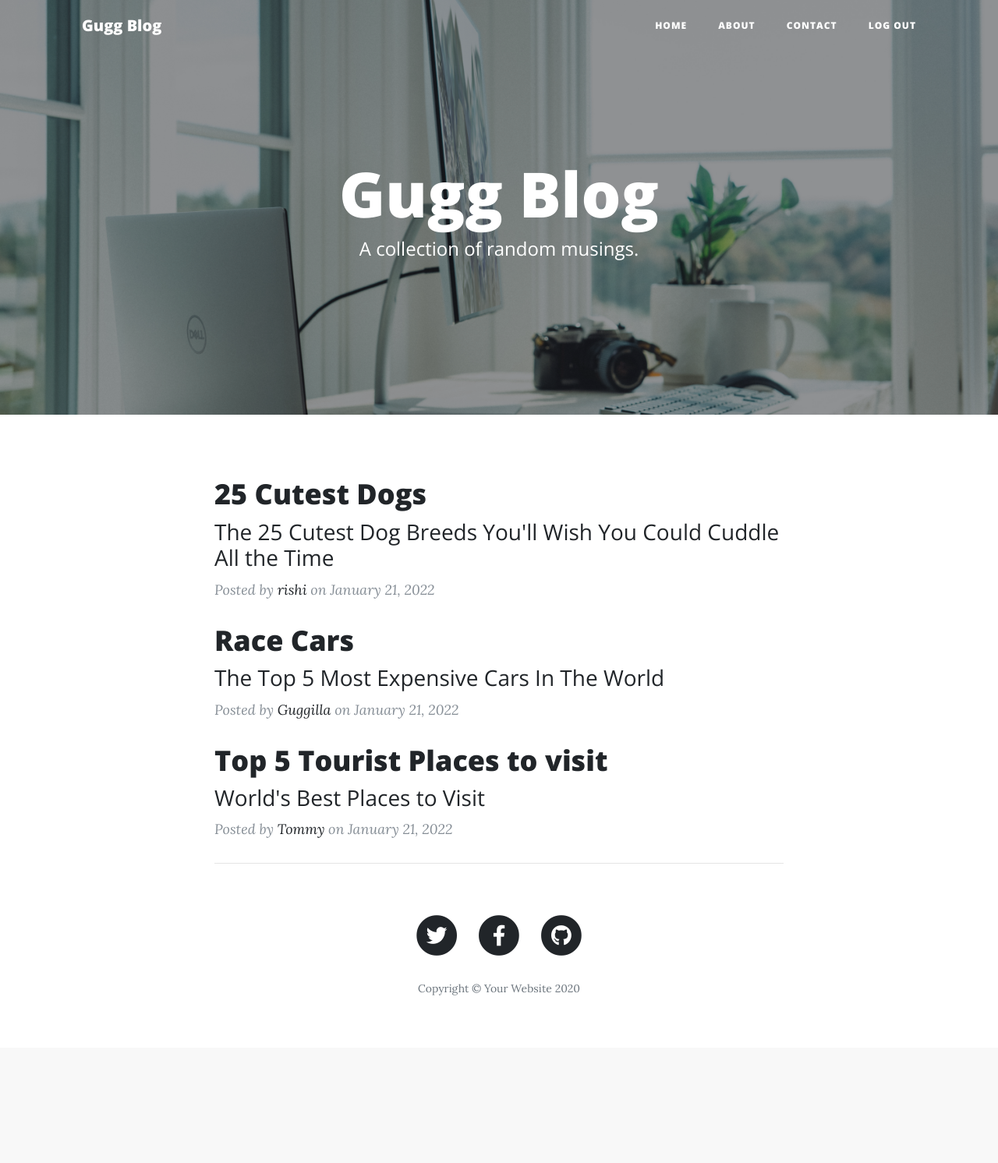
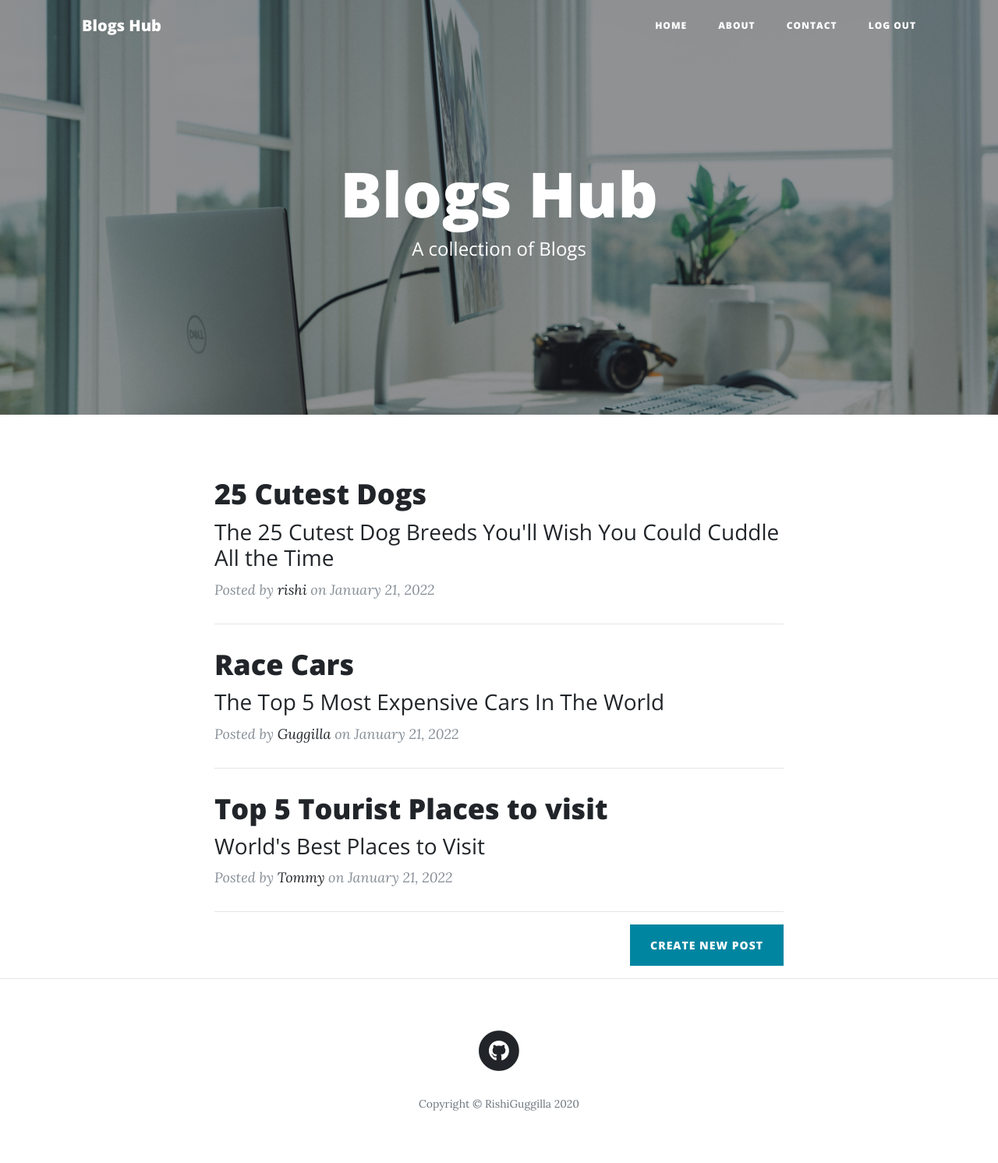
Before and after one commit to Rishi5254/blog-with-users, a Flask app: page / in a window 1280 px wide. Shown: the whole page at 78% size. Before the commit the page ends 1277 px from the top, so only its background shows below. Run offline with Flask 2, Linux system fonts and the light colour scheme; a user stored in the database is signed in; data comes from the database, SQL or seed files in the repository; both versions use the stored data as it was after the commit; some libraries are stand-ins or nearby versions.

Commit message:
multi users allow

```diff
--- a/main.py
+++ b/main.py
@@ -4,12 +4,9 @@ from flask_ckeditor import CKEditor
 from datetime import date
 from werkzeug.security import generate_password_hash, check_password_hash
 from flask_sqlalchemy import SQLAlchemy
-from sqlalchemy.orm import relationship
-from flask_login import UserMixin, login_user, LoginManager, login_required, current_user, logout_user
+from flask_login import UserMixin, login_user, LoginManager, current_user, logout_user
 from forms import CreatePostForm, RegisterForm, LoginForm
-from flask_gravatar import Gravatar
-from functools import wraps
-from flask import abort
+
 
 app = Flask(__name__)
 app.config['SECRET_KEY'] = '8BYkEfBA6O6donzWlSihBXox7C0sKR6b'
@@ -45,7 +42,6 @@ class BlogPost(db.Model):
 
 
 class User(UserMixin, db.Model):
-
     __tablename__ = 'Users'
 
     id = db.Column(db.Integer, primary_key=True)
@@ -57,35 +53,10 @@ class User(UserMixin, db.Model):
 db.create_all()
 
 
-ADMIN_EMAIL = 'jxaidjisisjs@byom.de'
-
-
-def admin_check():
-    try:
-        current_email = current_user.email
-    except:
-        current_email = "hi"
-    if current_email == ADMIN_EMAIL:
-        return False
-    else:
-        return True
-
-
-def admin_only(f):
-    @wraps(f)
-    def decorated_function(*args, **kwargs):
-        # If id is not 1 then return abort with 403 error
-        if current_user.email != ADMIN_EMAIL:
-            return abort(403)
-        # Otherwise continue with the route function
-        return f(*args, **kwargs)
-    return decorated_function
-
-
 @app.route('/')
 def get_all_posts():
     posts = BlogPost.query.all()
-    return render_template("index.html", all_posts=posts, logged_in=current_user.is_authenticated, admin=admin_check())
+    return render_template("index.html", all_posts=posts, logged_in=current_user.is_authenticated)
 
 
 @app.route('/register', methods=['GET', 'POST'])
@@ -136,21 +107,24 @@ def logout():
 @app.route("/post/<int:post_id>")
 def show_post(post_id):
     requested_post = BlogPost.query.get(post_id)
-    return render_template("post.html", post=requested_post, admin=admin_check())
+    if current_user.name == requested_post.author:
+        user = True
+    else:
+        user = False
+    return render_template("post.html", post=requested_post, logged_in=current_user.is_authenticated, user=user)
 
 
 @app.route("/about")
 def about():
-    return render_template("about.html")
+    return render_template("about.html", logged_in=current_user.is_authenticated)
 
 
 @app.route("/contact")
 def contact():
-    return render_template("contact.html")
+    return render_template("contact.html", logged_in=current_user.is_authenticated)
 
 
-@app.route("/new-post")
-@admin_only
+@app.route("/new-post", methods=['GET', 'POST'])
 def add_new_post():
     form = CreatePostForm()
     if form.validate_on_submit():
@@ -159,44 +133,40 @@ def add_new_post():
             subtitle=form.subtitle.data,
             body=form.body.data,
             img_url=form.img_url.data,
-            author=current_user,
+            author=current_user.name,
             date=date.today().strftime("%B %d, %Y")
         )
         db.session.add(new_post)
         db.session.commit()
         return redirect(url_for("get_all_posts"))
-    return render_template("make-post.html", form=form)
+    return render_template("make-post.html", form=form, logged_in=current_user.is_authenticated)
 
 
-@app.route("/edit-post/<int:post_id>")
-@admin_only
+@app.route("/edit-post/<int:post_id>", methods=['GET', 'POST'])
 def edit_post(post_id):
     post = BlogPost.query.get(post_id)
     edit_form = CreatePostForm(
         title=post.title,
         subtitle=post.subtitle,
         img_url=post.img_url,
-        author=post.author,
         body=post.body
     )
     if edit_form.validate_on_submit():
         post.title = edit_form.title.data
         post.subtitle = edit_form.subtitle.data
         post.img_url = edit_form.img_url.data
-        post.author = edit_form.author.data
         post.body = edit_form.body.data
         db.session.commit()
         return redirect(url_for("show_post", post_id=post.id))
-
-    return render_template("make-post.html", form=edit_form)
+    return render_template("make-post.html", form=edit_form, logged_in=current_user.is_authenticated, is_edit=True)
 
 
 @app.route("/delete/<int:post_id>")
-@admin_only
 def delete_post(post_id):
     post_to_delete = BlogPost.query.get(post_id)
     db.session.delete(post_to_delete)
     db.session.commit()
+
     return redirect(url_for('get_all_posts'))
 
 
--- a/templates/footer.html
+++ b/templates/footer.html
@@ -5,23 +5,7 @@
         <div class="col-lg-8 col-md-10 mx-auto">
           <ul class="list-inline text-center">
             <li class="list-inline-item">
-              <a href="#">
-                <span class="fa-stack fa-lg">
-                  <i class="fas fa-circle fa-stack-2x"></i>
-                  <i class="fab fa-twitter fa-stack-1x fa-inverse"></i>
-                </span>
-              </a>
-            </li>
-            <li class="list-inline-item">
-              <a href="#">
-                <span class="fa-stack fa-lg">
-                  <i class="fas fa-circle fa-stack-2x"></i>
-                  <i class="fab fa-facebook-f fa-stack-1x fa-inverse"></i>
-                </span>
-              </a>
-            </li>
-            <li class="list-inline-item">
-              <a href="#">
+              <a href="https://github.com/Rishi5254/blog-with-users">
                 <span class="fa-stack fa-lg">
                   <i class="fas fa-circle fa-stack-2x"></i>
                   <i class="fab fa-github fa-stack-1x fa-inverse"></i>
@@ -29,7 +13,7 @@
               </a>
             </li>
           </ul>
-          <p class="copyright text-muted">Copyright &copy; Your Website 2020</p>
+          <p class="copyright text-muted">Copyright &copy; RishiGuggilla 2020</p>
         </div>
       </div>
     </div>
--- a/templates/header.html
+++ b/templates/header.html
@@ -28,7 +28,7 @@
   <!-- Navigation -->
   <nav class="navbar navbar-expand-lg navbar-light fixed-top" id="mainNav">
     <div class="container">
-      <a class="navbar-brand" href="{{url_for('get_all_posts')}}">Gugg Blog</a>
+      <a class="navbar-brand" href="{{url_for('get_all_posts')}}">Blogs Hub</a>
       <button class="navbar-toggler navbar-toggler-right" type="button" data-toggle="collapse" data-target="#navbarResponsive" aria-controls="navbarResponsive" aria-expanded="false" aria-label="Toggle navigation">
         Menu
         <i class="fas fa-bars"></i>
--- a/templates/index.html
+++ b/templates/index.html
@@ -7,8 +7,8 @@
       <div class="row">
         <div class="col-lg-8 col-md-10 mx-auto">
           <div class="site-heading">
-            <h1>Gugg Blog</h1>
-            <span class="subheading">A collection of random musings.</span>
+            <h1>Blogs Hub</h1>
+            <span class="subheading">A collection of Blogs</span>
           </div>
         </div>
       </div>
@@ -33,21 +33,19 @@
             <a href="#">{{post.author}}</a>
             on {{post.date}}
 
-            {% if not admin %}
-            <a href="{{url_for('delete_post', post_id=post.id) }}">✘</a>
+
 
           </p>
         </div>
         <hr>
-            {% endif %}
+
         {% endfor %}
-
-          {% if not admin %}
+        {% if logged_in %}
         <!-- New Post -->
         <div class="clearfix">
           <a class="btn btn-primary float-right" href="{{url_for('add_new_post')}}">Create New Post</a>
         </div>
-          {% endif %}
+        {% endif %}
       </div>
     </div>
   </div>
```
Also changed, not shown: templates/post.html (+3 -20 lines), blog.db.
